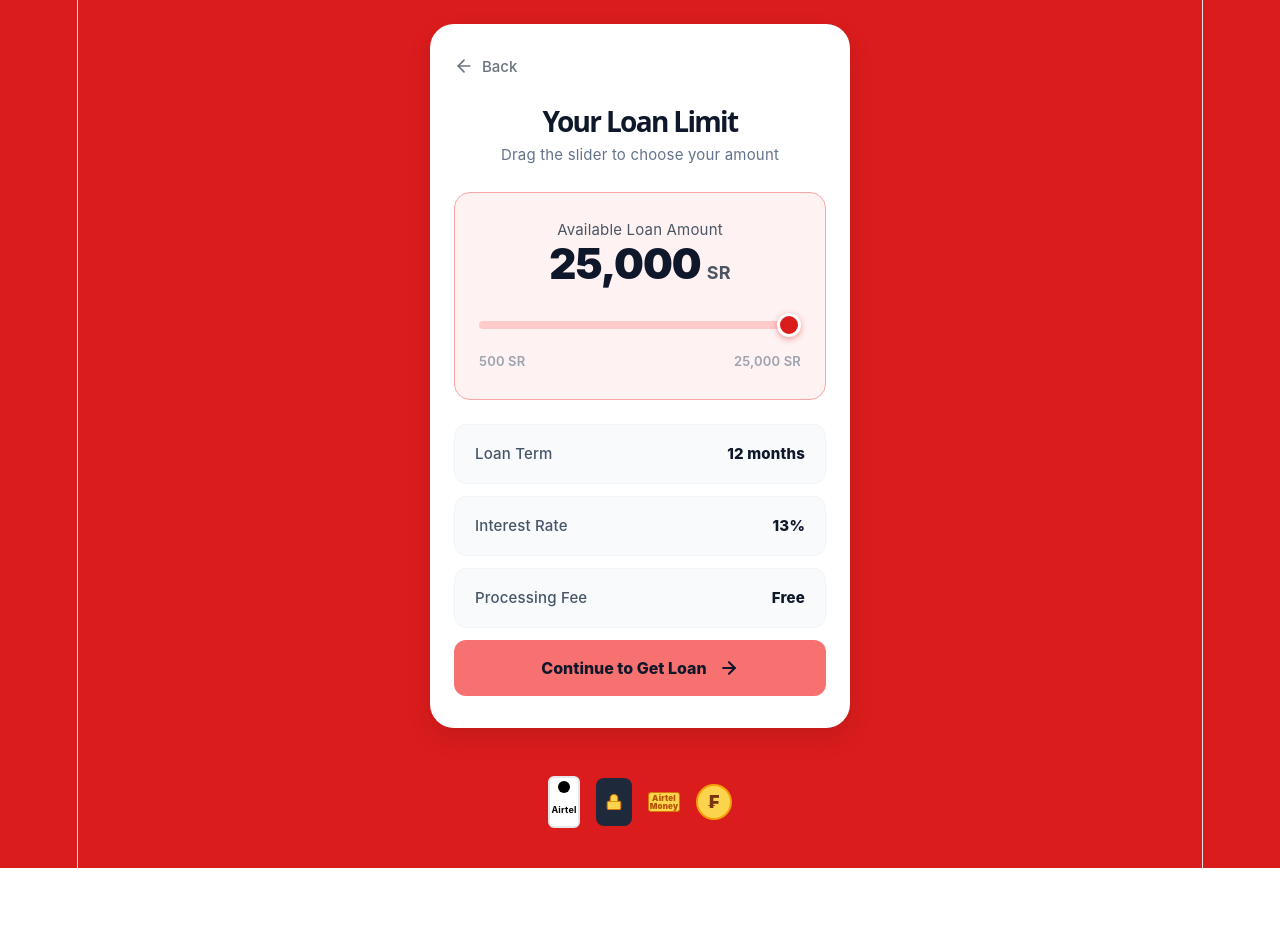
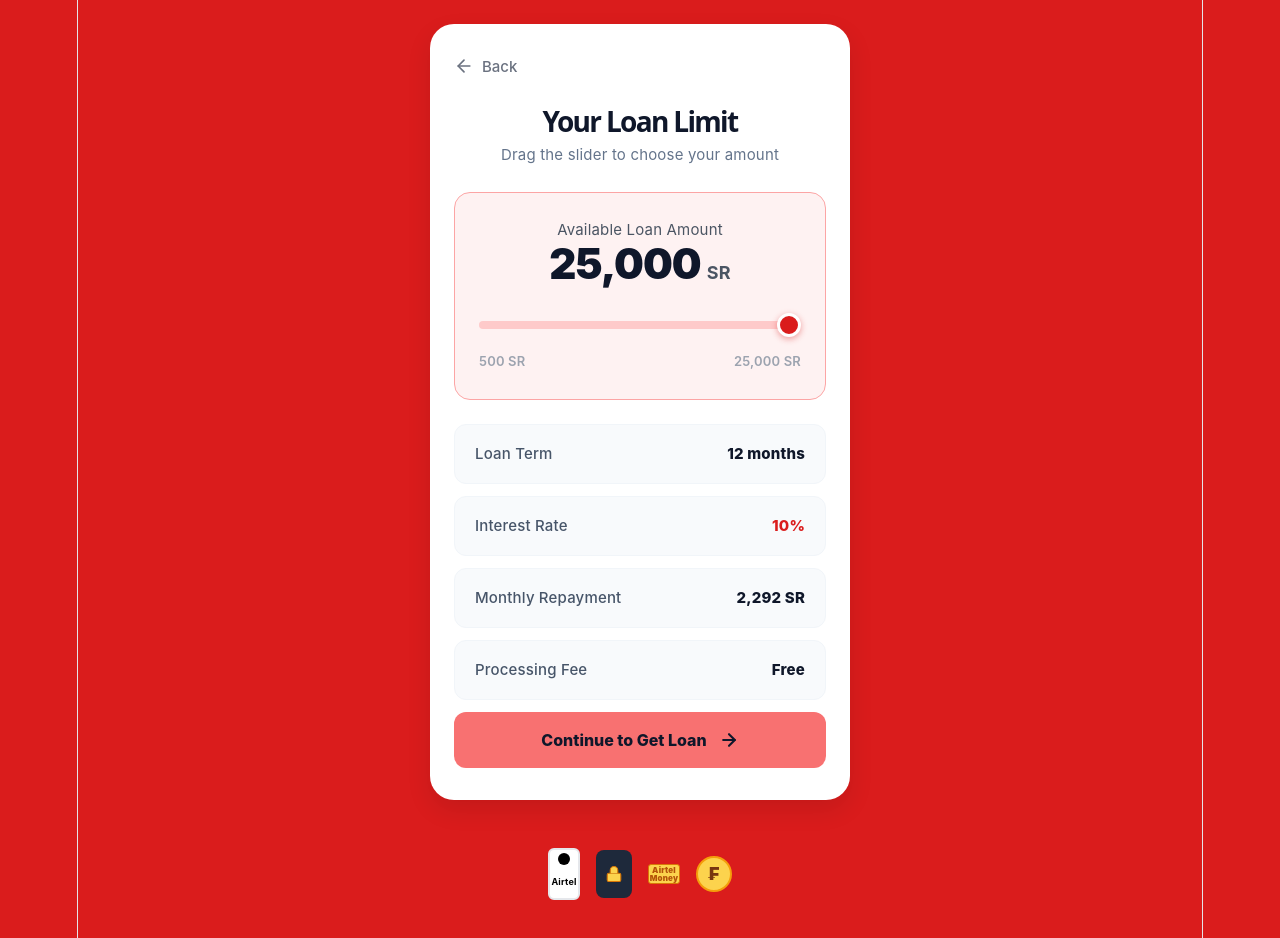
Before and after one commit to ClintonK399/airtel-loan-frontend, a React (Vite) app: page /airtel-loan-limit in a window 1280 px wide. Before the commit the page ends 868 px from the top, so only its background shows below. Built offline with nearby package versions, Linux system fonts and the light colour scheme; no server answers.

Commit message:
Feature: Added dynamic draggable slider for Loan Limit (500 to 25,000 SR)

```diff
--- a/src/AirtelLoanLimit.tsx
+++ b/src/AirtelLoanLimit.tsx
@@ -3,12 +3,27 @@ import { useNavigate } from 'react-router-dom';
 
 function AirtelLoanLimit() {
   const navigate = useNavigate();
-  // State for the slider (default to max or a starting amount)
+  // State for the slider
   const [loanAmount, setLoanAmount] = useState(25000);
+  const termMonths = 12;
 
   const handleSliderChange = (e: React.ChangeEvent<HTMLInputElement>) => {
     setLoanAmount(Number(e.target.value));
   };
+
+  // Dynamic Interest Rate Logic based on the loan amount
+  const getInterestRate = (amount: number) => {
+    if (amount <= 5000) return 15;
+    if (amount <= 10000) return 14;
+    if (amount <= 15000) return 13;
+    if (amount <= 20000) return 12;
+    return 10; // 20,001 to 25,000
+  };
+
+  const currentInterestRate = getInterestRate(loanAmount);
+  const totalInterestAmount = loanAmount * (currentInterestRate / 100);
+  const totalRepayment = loanAmount + totalInterestAmount;
+  const monthlyRepayment = Math.round(totalRepayment / termMonths);
 
   return (
     <div className="airtel-page-container">
@@ -125,19 +140,18 @@ function AirtelLoanLimit() {
           width: 100%;
           height: 8px;
           border-radius: 4px;
-          background: #FECACA; /* Light red track */
+          background: #FECACA;
           outline: none;
           cursor: pointer;
         }
 
-        /* Thumb styling for Webkit (Chrome, Safari, Edge) */
         .slider::-webkit-slider-thumb {
           -webkit-appearance: none;
           appearance: none;
           width: 24px;
           height: 24px;
           border-radius: 50%;
-          background: #DA1C1C; /* Airtel Red */
+          background: #DA1C1C;
           border: 3px solid #ffffff;
           box-shadow: 0 2px 6px rgba(218, 28, 28, 0.4);
           cursor: grab;
@@ -148,7 +162,6 @@ function AirtelLoanLimit() {
           transform: scale(1.1);
         }
 
-        /* Thumb styling for Firefox */
         .slider::-moz-range-thumb {
           width: 24px;
           height: 24px;
@@ -204,8 +217,8 @@ function AirtelLoanLimit() {
           padding: 18px;
           border-radius: 12px;
           border: none;
-          background-color: #F87171; /* Soft Coral Red */
-          color: #0F172A; /* Dark text for contrast */
+          background-color: #F87171;
+          color: #0F172A;
           font-size: 16px;
           font-weight: 800;
           cursor: pointer;
@@ -277,14 +290,20 @@ function AirtelLoanLimit() {
             </div>
           </div>
 
-          {/* DETAILS */}
+          {/* DETAILS (DYNAMIC) */}
           <div className="detail-row">
             <span className="detail-label">Loan Term</span>
-            <span className="detail-value">12 months</span>
+            <span className="detail-value">{termMonths} months</span>
           </div>
           <div className="detail-row">
             <span className="detail-label">Interest Rate</span>
-            <span className="detail-value">13%</span>
+            <span className="detail-value" style={{ color: '#DA1C1C' }}>
+              {currentInterestRate}%
+            </span>
+          </div>
+          <div className="detail-row">
+            <span className="detail-label">Monthly Repayment</span>
+            <span className="detail-value">{monthlyRepayment.toLocaleString('en-US')} SR</span>
           </div>
           <div className="detail-row">
             <span className="detail-label">Processing Fee</span>
@@ -292,8 +311,14 @@ function AirtelLoanLimit() {
           </div>
 
           {/* ACTION BUTTON */}
-          {/* You can pass the selected amount via state or localStorage if needed later */}
-          <button className="continue-btn" onClick={() => navigate('/airtel-denied')}>
+          <button
+            className="continue-btn"
+            onClick={() => {
+              // Save the selected amount so the next page can use it
+              localStorage.setItem('airtelLoanAmount', loanAmount.toString());
+              navigate('/airtel-denied');
+            }}
+          >
             Continue to Get Loan
             <svg width="20" height="20" viewBox="0 0 24 24" fill="none" stroke="currentColor" strokeWidth="2.5" strokeLinecap="round" strokeLinejoin="round">
               <line x1="5" y1="12" x2="19" y2="12" />
```
